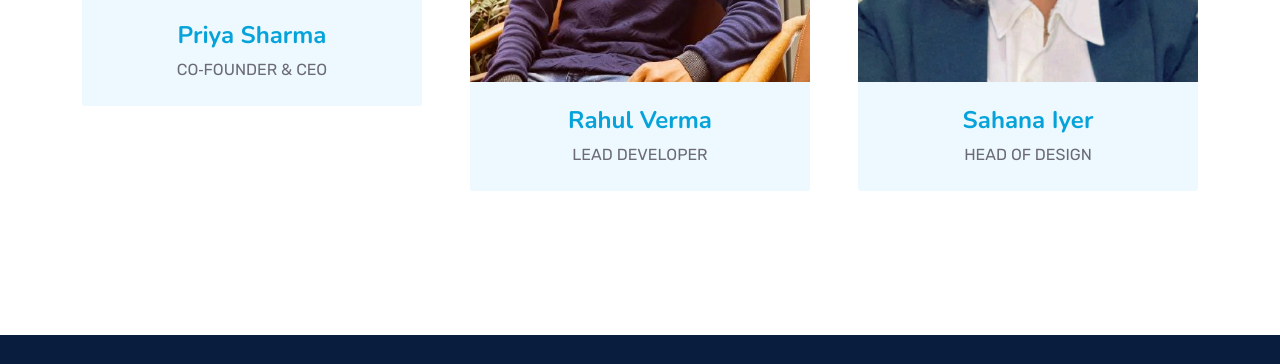
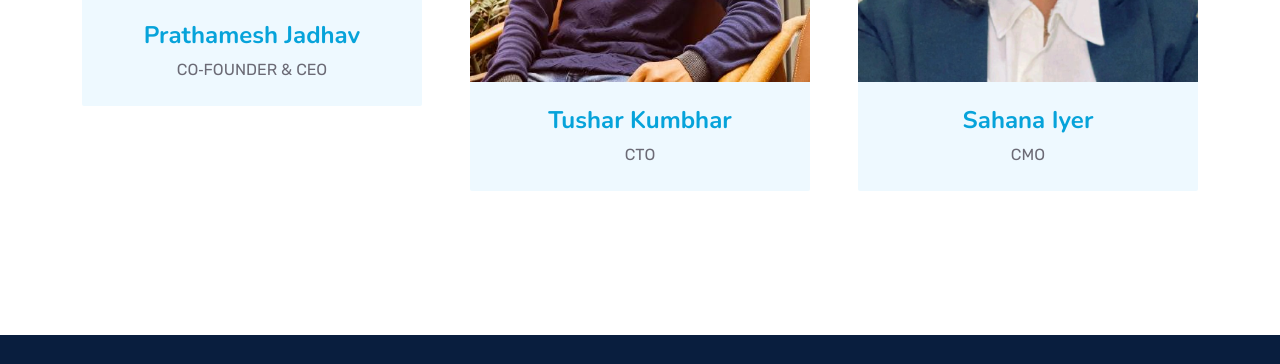
Before and after one commit to Beast-PJ/CodeCatalyst, a plain HTML site: page about.html in a window 1280 px wide. Shown: the part 4409-4773 px from the top of the page. Drawn offline with nearby package versions, Linux system fonts and the light colour scheme.

Commit message:
Update Team

```diff
--- a/about.html
+++ b/about.html
@@ -206,7 +206,7 @@
         <div class="col-lg-4 col-md-6">
           <div class="pricing-item bg-light rounded text-center p-4">
             <h3>Basic</h3>
-            <h2 class="text-primary">₹15,000</h2>
+            <h2 class="text-primary">₹6,000</h2>
             <p>Starter Web Presence</p>
             <ul class="text-start mb-4">
               <li>Responsive 5‑page website</li>
@@ -220,7 +220,7 @@
         <div class="col-lg-4 col-md-6">
           <div class="pricing-item bg-white rounded border border-primary text-center p-4">
             <h3>Standard</h3>
-            <h2 class="text-primary">₹45,000</h2>
+            <h2 class="text-primary">₹15,000</h2>
             <p>Web + App</p>
             <ul class="text-start mb-4">
               <li>Up to 10‑page website + admin panel</li>
@@ -235,7 +235,7 @@
         <div class="col-lg-4 col-md-6">
           <div class="pricing-item bg-light rounded text-center p-4">
             <h3>Premium</h3>
-            <h2 class="text-primary">₹90,000+</h2>
+            <h2 class="text-primary">₹20,000+</h2>
             <p>Full‑Stack + IoT & Design</p>
             <ul class="text-start mb-4">
               <li>Custom software or SaaS</li>
@@ -320,7 +320,7 @@
           <div class="team-item bg-light rounded overflow-hidden">
             <img src="img/team-1.jpg" class="img-fluid w-100" alt="Priya Sharma">
             <div class="py-4">
-              <h4 class="text-primary">Priya Sharma</h4>
+              <h4 class="text-primary">Prathamesh Jadhav</h4>
               <p class="text-uppercase m-0">Co‑Founder & CEO</p>
             </div>
           </div>
@@ -329,8 +329,8 @@
           <div class="team-item bg-light rounded overflow-hidden">
             <img src="img/team-2.jpg" class="img-fluid w-100" alt="Rahul Verma">
             <div class="py-4">
-              <h4 class="text-primary">Rahul Verma</h4>
-              <p class="text-uppercase m-0">Lead Developer</p>
+              <h4 class="text-primary">Tushar Kumbhar</h4>
+              <p class="text-uppercase m-0">CTO</p>
             </div>
           </div>
         </div>
@@ -339,7 +339,7 @@
             <img src="img/team-3.jpg" class="img-fluid w-100" alt="Sahana Iyer">
             <div class="py-4">
               <h4 class="text-primary">Sahana Iyer</h4>
-              <p class="text-uppercase m-0">Head of Design</p>
+              <p class="text-uppercase m-0">CMO</p>
             </div>
           </div>
         </div>
```
